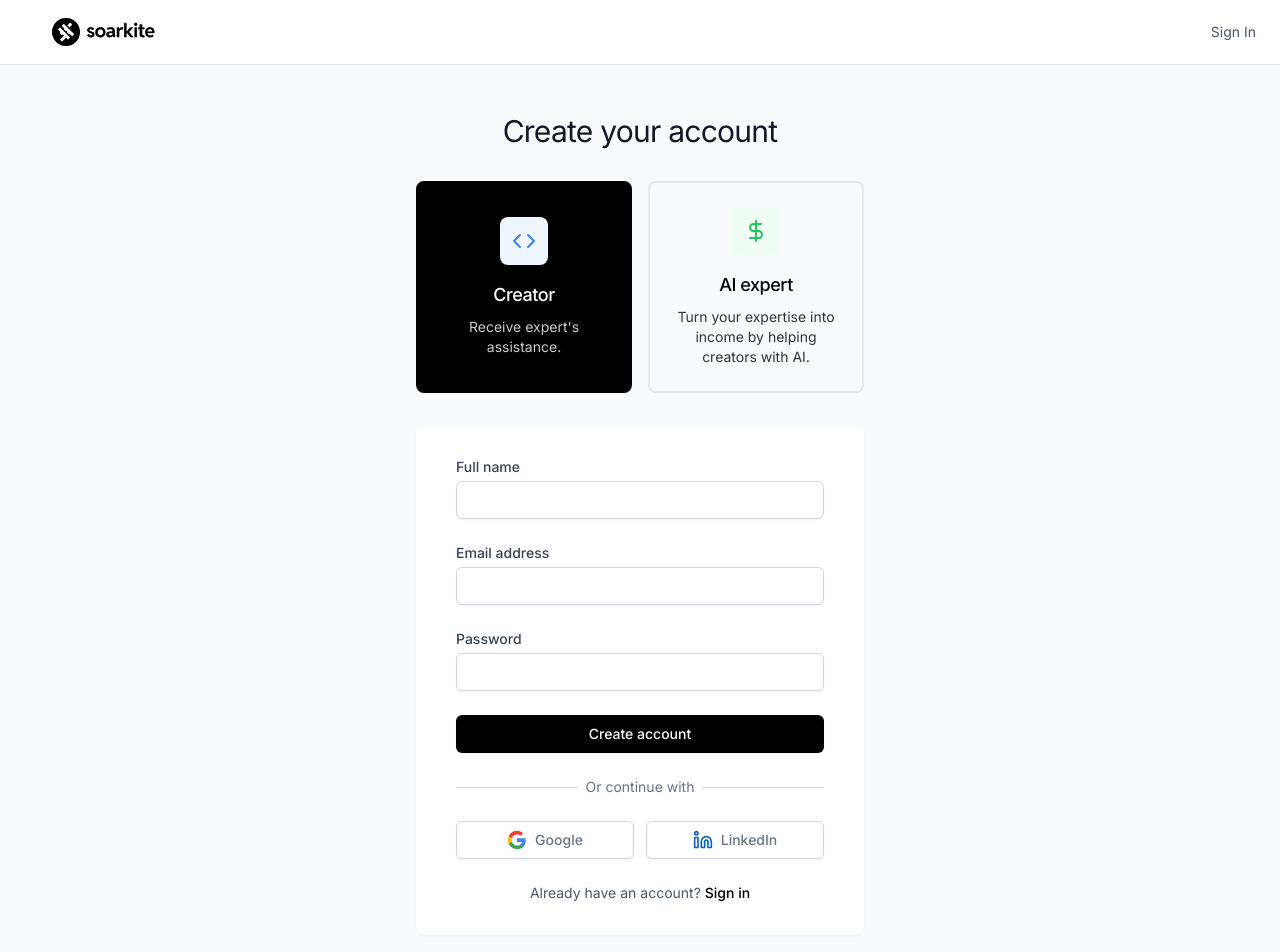
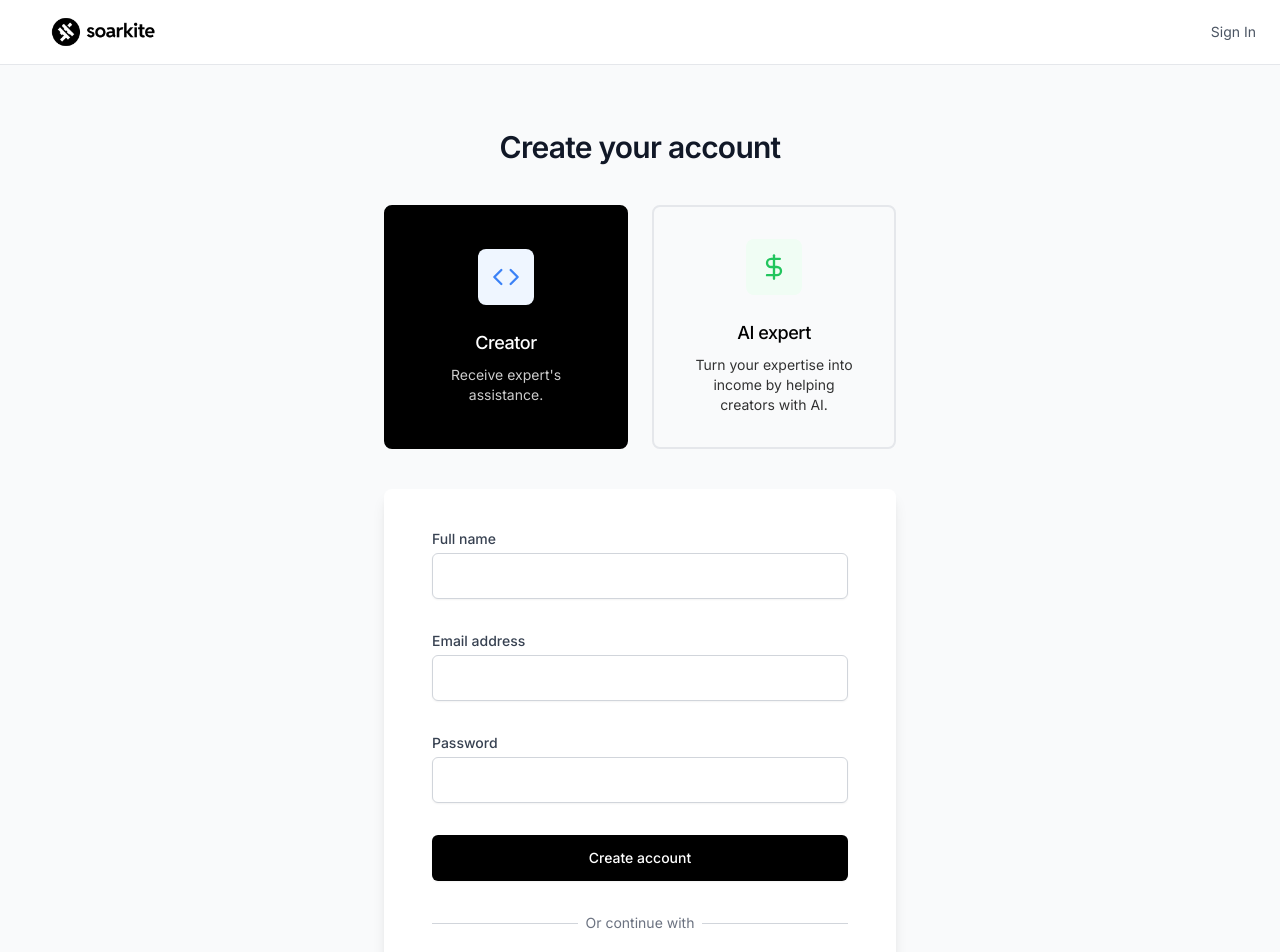
Before and after one commit to pabloasc/soarkite, a Next.js app: page /auth/sign-up in a window 1280 px wide. Shown: the top 952 px of the page. Built offline with nearby package versions, Linux system fonts and the light colour scheme; no server answers.

Commit message:
Update styling

```diff
--- a/src/app/auth/sign-up/page.tsx
+++ b/src/app/auth/sign-up/page.tsx
@@ -119,27 +119,27 @@ export default function SignUp() {
   };
 
   return (
-    <div className="min-h-[calc(100vh-64px)] flex flex-col items-center justify-center bg-gray-50 py-12 px-4 sm:px-6 lg:px-8">
-      <div className="w-full max-w-md">
-        <div className="text-center mb-8">
-          <h2 className="text-3xl font-normal text-gray-900">
+    <div className="min-h-[calc(100vh-64px)] flex flex-col items-center justify-center bg-gray-50 py-16 px-6 sm:px-8 lg:px-10">
+      <div className="w-full max-w-lg">
+        <div className="text-center mb-10">
+          <h2 className="text-3xl font-semibold text-gray-900">
             Create your account
           </h2>
         </div>
 
         {/* Role Toggle Section */}
-        <div className="mb-8">
-          <div className="flex gap-4">
+        <div className="mb-10">
+          <div className="flex gap-6">
             <button
               onClick={() => setRole('user')}
-              className={`flex-1 p-6 rounded-lg border-2 transition-all ${
+              className={`flex-1 p-8 rounded-lg border-2 transition-all ${
                 role === 'user'
                   ? 'border-black bg-black text-white'
                   : 'border-gray-200 hover:border-gray-300'
               }`}
             >
-              <div className="w-12 h-12 bg-blue-50 rounded-lg flex items-center justify-center mb-4 mx-auto">
-                <Code size={24} className="text-blue-500" />
+              <div className="w-14 h-14 bg-blue-50 rounded-lg flex items-center justify-center mb-6 mx-auto">
+                <Code size={28} className="text-blue-500" />
               </div>
               <h3 className="text-lg font-medium mb-2">Creator</h3>
               <p className="text-sm opacity-80">
@@ -148,14 +148,14 @@ export default function SignUp() {
             </button>
             <button
               onClick={() => setRole('senior_dev')}
-              className={`flex-1 p-6 rounded-lg border-2 transition-all ${
+              className={`flex-1 p-8 rounded-lg border-2 transition-all ${
                 role === 'senior_dev'
                   ? 'border-black bg-black text-white'
                   : 'border-gray-200 hover:border-gray-300'
               }`}
             >
-              <div className="w-12 h-12 bg-green-50 rounded-lg flex items-center justify-center mb-4 mx-auto">
-                <DollarSign size={24} className="text-green-500" />
+              <div className="w-14 h-14 bg-green-50 rounded-lg flex items-center justify-center mb-6 mx-auto">
+                <DollarSign size={28} className="text-green-500" />
               </div>
               <h3 className="text-lg font-medium mb-2">AI expert</h3>
               <p className="text-sm opacity-80">
@@ -165,20 +165,20 @@ export default function SignUp() {
           </div>
         </div>
 
-        <div className="bg-white py-8 px-4 shadow-sm rounded-lg sm:px-10">
+        <div className="bg-white py-10 px-6 shadow-lg rounded-lg sm:px-12">
           {error && (
-            <div className="mb-4 p-3 bg-red-50 text-red-700 text-sm rounded-md">
+            <div className="mb-6 p-4 bg-red-50 text-red-700 text-sm rounded-md">
               {error}
             </div>
           )}
 
           {successMessage && (
-            <div className="mb-4 p-3 bg-green-50 text-green-700 text-sm rounded-md">
+            <div className="mb-6 p-4 bg-green-50 text-green-700 text-sm rounded-md">
               {successMessage}
             </div>
           )}
 
-          <form className="space-y-6" onSubmit={handleEmailSignUp}>
+          <form className="space-y-8" onSubmit={handleEmailSignUp}>
             <div>
               <label
                 htmlFor="name"
@@ -194,7 +194,7 @@ export default function SignUp() {
                 required
                 value={name}
                 onChange={(e) => setName(e.target.value)}
-                className="mt-1 block w-full rounded-md border border-gray-300 px-3 py-2 shadow-sm focus:border-black focus:outline-none focus:ring-black sm:text-sm"
+                className="mt-1 block w-full rounded-md border border-gray-300 px-4 py-3 shadow-sm focus:border-black focus:outline-none focus:ring-black sm:text-sm"
               />
             </div>
 
@@ -213,7 +213,7 @@ export default function SignUp() {
                 required
                 value={email}
                 onChange={(e) => setEmail(e.target.value)}
-                className="mt-1 block w-full rounded-md border border-gray-300 px-3 py-2 shadow-sm focus:border-black focus:outline-none focus:ring-black sm:text-sm"
+                className="mt-1 block w-full rounded-md border border-gray-300 px-4 py-3 shadow-sm focus:border-black focus:outline-none focus:ring-black sm:text-sm"
               />
             </div>
 
@@ -232,7 +232,7 @@ export default function SignUp() {
                 required
                 value={password}
                 onChange={(e) => setPassword(e.target.value)}
-                className="mt-1 block w-full rounded-md border border-gray-300 px-3 py-2 shadow-sm focus:border-black focus:outline-none focus:ring-black sm:text-sm"
+                className="mt-1 block w-full rounded-md border border-gray-300 px-4 py-3 shadow-sm focus:border-black focus:outline-none focus:ring-black sm:text-sm"
               />
             </div>
 
@@ -240,14 +240,14 @@ export default function SignUp() {
               <button
                 type="submit"
                 disabled={loading}
-                className="w-full flex justify-center py-2 px-4 border border-transparent rounded-md shadow-sm text-sm font-medium text-white bg-black hover:bg-gray-800 focus:outline-none focus:ring-2 focus:ring-offset-2 focus:ring-black disabled:opacity-50 disabled:cursor-not-allowed"
+                className="w-full flex justify-center py-3 px-4 border border-transparent rounded-md shadow-sm text-sm font-medium text-white bg-black hover:bg-gray-800 focus:outline-none focus:ring-2 focus:ring-offset-2 focus:ring-black disabled:opacity-50 disabled:cursor-not-allowed"
               >
                 {loading ? 'Creating account...' : 'Create account'}
               </button>
             </div>
           </form>
 
-          <div className="mt-6">
+          <div className="mt-8">
             <div className="relative">
               <div className="absolute inset-0 flex items-center">
                 <div className="w-full border-t border-gray-300" />
@@ -259,10 +259,10 @@ export default function SignUp() {
               </div>
             </div>
 
-            <div className="mt-6 grid grid-cols-2 gap-3">
+            <div className="mt-8 grid grid-cols-2 gap-4">
               <button
                 onClick={handleGoogleSignUp}
-                className="w-full inline-flex justify-center items-center gap-2 py-2 px-4 border border-gray-300 rounded-md shadow-sm bg-white text-sm font-medium text-gray-500 hover:bg-gray-50"
+                className="w-full inline-flex justify-center items-center gap-2 py-3 px-4 border border-gray-300 rounded-md shadow-sm bg-white text-sm font-medium text-gray-500 hover:bg-gray-50"
               >
                 <svg className="h-5 w-5" viewBox="0 0 24 24">
                   <path
@@ -286,7 +286,7 @@ export default function SignUp() {
               </button>
               <button
                 onClick={handleLinkedInSignUp}
-                className="w-full inline-flex justify-center items-center gap-2 py-2 px-4 border border-gray-300 rounded-md shadow-sm bg-white text-sm font-medium text-gray-500 hover:bg-gray-50"
+                className="w-full inline-flex justify-center items-center gap-2 py-3 px-4 border border-gray-300 rounded-md shadow-sm bg-white text-sm font-medium text-gray-500 hover:bg-gray-50"
               >
                 <Linkedin className="h-5 w-5 text-[#0A66C2]" />
                 LinkedIn
@@ -294,7 +294,7 @@ export default function SignUp() {
             </div>
           </div>
 
-          <div className="mt-6 text-center text-sm">
+          <div className="mt-8 text-center text-sm">
             <span className="text-gray-600">Already have an account?</span>{' '}
             <Link
               href="/auth/sign-in"
--- a/src/app/layout.tsx
+++ b/src/app/layout.tsx
@@ -6,7 +6,7 @@ import Footer from "@/components/footer";
 import Loading from "./loading";
 import { GoogleAnalytics } from '@next/third-parties/google'
 
-const inter = Inter({ subsets: ["latin"] });
+const inter = Inter({ subsets: ["latin"], variable: "--font-inter" });
 
 export const metadata: Metadata = {
   title: {
@@ -85,7 +85,7 @@ export default function RootLayout({
   children: React.ReactNode;
 }>) {
   return (
-    <html lang="en" className={inter.className}>
+    <html lang="en" className={`${inter.variable} font-serif`}>
       <head>
         <link rel="canonical" href="https://soarkite.com" />
         <meta name="viewport" content="width=device-width, initial-scale=1" />
@@ -94,7 +94,7 @@ export default function RootLayout({
         <link rel="apple-touch-icon" href="/icons/apple-touch-icon.png" />
         <link rel="manifest" href="/manifest.json" />
       </head>
-      <body className="flex flex-col min-h-screen">
+      <body className="flex flex-col min-h-screen bg-gray-50 text-black">
         <div className="flex-grow">
           <Suspense fallback={<Loading />}>
             {children}
--- a/src/app/page.tsx
+++ b/src/app/page.tsx
@@ -17,24 +17,24 @@ export default async function Home() {
   const user = await getUserInfo();
 
   return (
-    <div className="min-h-screen bg-white">
+    <div className="min-h-screen bg-white font-serif text-black">
       <Header user={user} />
       <main>
-        <section className="pt-32 pb-20 px-6">
-          <div className="container mx-auto max-w-6xl">
-            <div className="grid grid-cols-1 lg:grid-cols-2 gap-12 items-center">
+        <section className="pt-32 pb-20 px-6 lg:px-8">
+          <div className="container mx-auto max-w-5xl">
+            <div className="grid grid-cols-1 lg:grid-cols-2 gap-16 items-center">
               <div>
-                <h1 className="text-5xl font-normal mb-6 leading-tight">
+                <h1 className="text-6xl font-bold mb-8 leading-tight">
                   Expert guidance for your AI journey
                 </h1>
-                <p className="text-xl text-gray-600 mb-8">
+                <p className="text-2xl text-gray-800 mb-10">
                   Receive instant support from professionals to elevate your projects to new heights.
                 </p>
-                <div className="flex gap-4">
+                <div className="flex gap-6">
                   {user ? (
                     <Link
                       href="/dashboard"
-                      className="inline-flex px-6 py-3 bg-black text-white rounded-full hover:bg-gray-800 transition-colors"
+                      className="inline-flex px-8 py-4 bg-black text-white rounded-full hover:bg-gray-800 transition-colors"
                     >
                       Go to Dashboard
                     </Link>
@@ -42,13 +42,13 @@ export default async function Home() {
                     <>
                       <Link
                         href="/auth/sign-up?role=user"
-                        className="inline-flex px-6 py-3 bg-black text-white rounded-full hover:bg-gray-800 transition-colors"
+                        className="inline-flex px-8 py-4 bg-black text-white rounded-full hover:bg-gray-800 transition-colors"
                       >
                         I need help with AI tools
                       </Link>
                       <Link
                         href="/auth/sign-up?role=senior_dev"
-                        className="inline-flex px-6 py-3 border border-black rounded-full hover:bg-gray-50 transition-colors"
+                        className="inline-flex px-8 py-4 border border-black rounded-full hover:bg-gray-50 transition-colors"
                       >
                         I can provide help with AI tools
                       </Link>
@@ -62,7 +62,7 @@ export default async function Home() {
                     src="/images/mascot.png"
                     alt="AI assistance visualization"
                     fill
-                    className="object-cover rounded-lg"
+                    className="object-cover rounded-lg shadow-lg"
                     priority
                   />
                 </div>
@@ -71,30 +71,30 @@ export default async function Home() {
           </div>
         </section>
 
-        <section className="py-20 bg-gray-50">
-          <div className="container mx-auto max-w-6xl px-6">
-            <h2 className="text-4xl mb-12">How It Works</h2>
-            <div className="grid grid-cols-1 md:grid-cols-3 gap-12">
-              <div className="p-8 bg-white rounded-lg">
-                <div className="w-12 h-12 bg-blue-50 rounded-lg flex items-center justify-center mb-6">
-                  <FileCode size={24} className="text-blue-500" />
+        <section className="py-24 bg-gray-100">
+          <div className="container mx-auto max-w-5xl px-6 lg:px-8">
+            <h2 className="text-5xl mb-16">How It Works</h2>
+            <div className="grid grid-cols-1 md:grid-cols-3 gap-16">
+              <div className="p-10 bg-white rounded-lg shadow-lg">
+                <div className="w-14 h-14 bg-blue-50 rounded-lg flex items-center justify-center mb-8">
+                  <FileCode size={28} className="text-blue-500" />
                 </div>
-                <h3 className="text-xl font-medium mb-3">Create Request</h3>
-                <p className="text-gray-600">Specify your AI tool and project details. Whether it's during coding or designing, describe what you're working on and where you need help.</p>
+                <h3 className="text-2xl font-medium mb-4">Create Request</h3>
+                <p className="text-gray-800">Specify your AI tool and project details. Whether it's during coding or designing, describe what you're working on and where you need help.</p>
               </div>
-              <div className="p-8 bg-white rounded-lg">
-                <div className="w-12 h-12 bg-purple-50 rounded-lg flex items-center justify-center mb-6">
-                  <Users size={24} className="text-purple-500" />
+              <div className="p-10 bg-white rounded-lg shadow-lg">
+                <div className="w-14 h-14 bg-purple-50 rounded-lg flex items-center justify-center mb-8">
+                  <Users size={28} className="text-purple-500" />
                 </div>
-                <h3 className="text-xl font-medium mb-3">Get Connected</h3>
-                <p className="text-gray-600">Experienced professionals review your request and reach out to help. Choose the expert that best matches your needs and schedule.</p>
+                <h3 className="text-2xl font-medium mb-4">Get Connected</h3>
+                <p className="text-gray-800">Experienced professionals review your request and reach out to help. Choose the expert that best matches your needs and schedule.</p>
               </div>
-              <div className="p-8 bg-white rounded-lg">
-                <div className="w-12 h-12 bg-green-50 rounded-lg flex items-center justify-center mb-6">
-                  <Code size={24} className="text-green-500" />
+              <div className="p-10 bg-white rounded-lg shadow-lg">
+                <div className="w-14 h-14 bg-green-50 rounded-lg flex items-center justify-center mb-8">
+                  <Code size={28} className="text-green-500" />
                 </div>
-                <h3 className="text-xl font-medium mb-3">Pair & Solve</h3>
-                <p className="text-gray-600">Work together in a live session to solve your challenges, learn from them, and get your project moving forward.</p>
+                <h3 className="text-2xl font-medium mb-4">Pair & Solve</h3>
+                <p className="text-gray-800">Work together in a live session to solve your challenges, learn from them, and get your project moving forward.</p>
               </div>
             </div>
           </div>
@@ -102,23 +102,23 @@ export default async function Home() {
 
         {!user && (
           <>
-            <section className="py-20">
-              <div className="container mx-auto max-w-6xl px-6">
-                <div className="flex items-center gap-3 mb-6">
-                  <Sparkles size={24} className="text-blue-500" />
-                  <h2 className="text-4xl">Two Ways to Participate</h2>
+            <section className="py-24">
+              <div className="container mx-auto max-w-5xl px-6 lg:px-8">
+                <div className="flex items-center gap-4 mb-8">
+                  <Sparkles size={28} className="text-blue-500" />
+                  <h2 className="text-5xl">Two Ways to Participate</h2>
                 </div>
-                <div className="grid grid-cols-1 md:grid-cols-2 gap-12 mt-8">
-                  <div className="bg-white p-8 rounded-lg shadow-sm border border-gray-100">
-                    <h3 className="text-2xl font-medium mb-4">For Creators Using AI Tools</h3>
-                    <p className="text-gray-600">
+                <div className="grid grid-cols-1 md:grid-cols-2 gap-16 mt-10">
+                  <div className="bg-white p-10 rounded-lg shadow-lg border border-gray-200">
+                    <h3 className="text-3xl font-medium mb-6">For Creators Using AI Tools</h3>
+                    <p className="text-gray-800">
                       Whether you're new to AI coding tools or need help understanding AI-generated code,
                       our platform connects you with experienced developers who can guide you through the process.
                     </p>
                   </div>
-                  <div className="bg-white p-8 rounded-lg shadow-sm border border-gray-100">
-                    <h3 className="text-2xl font-medium mb-4">For Developers or Designers</h3>
-                    <p className="text-gray-600">
+                  <div className="bg-white p-10 rounded-lg shadow-lg border border-gray-200">
+                    <h3 className="text-3xl font-medium mb-6">For Developers or Designers</h3>
+                    <p className="text-gray-800">
                       Share your expertise with creators and help them transform their ideas into reality using AI.
                       By collaborating and guiding them through the process, you can enable innovative projects and inspire new possibilities.
                     </p>
```
